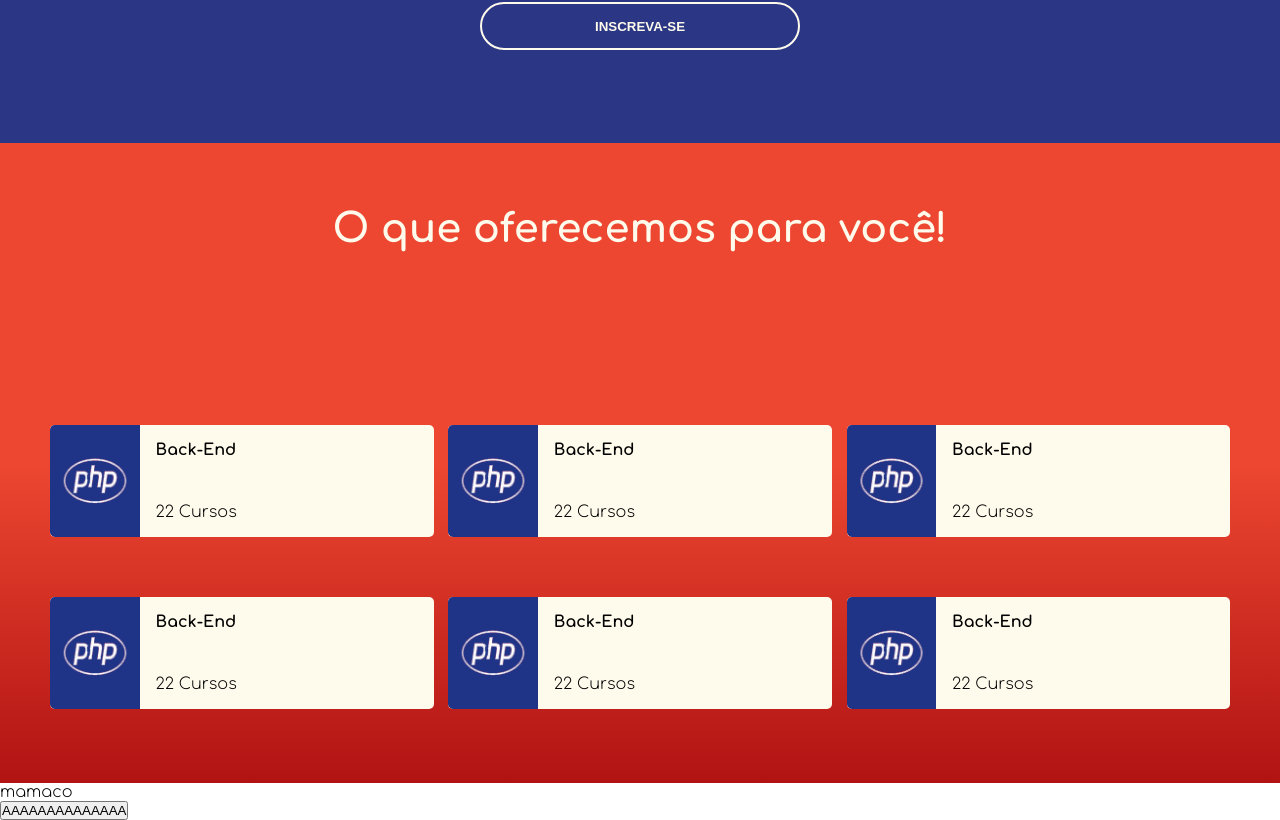
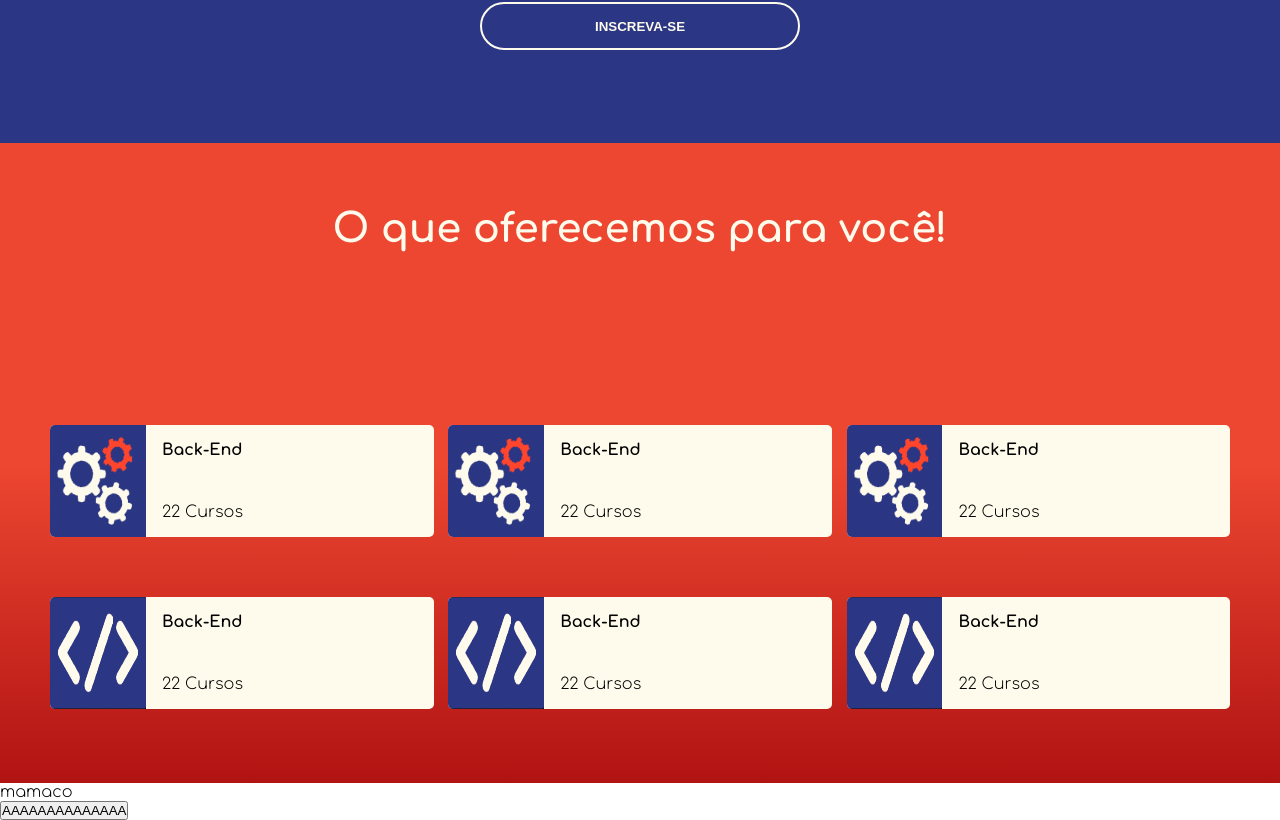
Before and after one commit to RuanLima8727/spidercode, a React (Create React App) app in the folder frontend/: page / in a window 1280 px wide. Shown: the part 1201-2021 px from the top of the page. Built offline with nearby package versions, Linux system fonts and the light colour scheme.

Commit message:
Estilo da scrool bar adicionado

```diff
--- a/frontend/src/assets/styles/global.css
+++ b/frontend/src/assets/styles/global.css
@@ -15,3 +15,21 @@ html {
 a {
     text-decoration : none;
 }
+
+/* Código para edição da barra de rolagem */
+
+::-webkit-scrollbar {
+    width: 10px;
+
+}
+
+::-webkit-scrollbar-thumb {
+    background-color: #2b3784;
+
+}
+
+::-webkit-scrollbar-track {
+    background-color: #FEFBEC;
+    border-radius: 10px;
+
+}
--- a/frontend/src/components/category-card/styles.css
+++ b/frontend/src/components/category-card/styles.css
@@ -5,6 +5,13 @@
     height: 14vh;
     border-radius: 5px;
  }
+
+ .section-3 .container .category-card-container section .category-card .category-card-image{
+   background-color: #2B3784;
+   width: 25%;
+   height: 14vh;
+   border-radius: 5px 0px 0px 5px;
+}
 
  .section-3 .container .category-card-container section .category-card .category-card-image img{
     width: 100%;
--- a/frontend/src/pages/Home/index.jsx
+++ b/frontend/src/pages/Home/index.jsx
@@ -7,7 +7,8 @@ import homeImage from '../../assets/images/a.png'
 import phpCourse from '../../assets/images/courses/php.jpg'
 import reduxCourse from '../../assets/images/courses/react-redux.png'
 import flutterCourse from '../../assets/images/courses/flutter.png'
-import courseCard from '../../assets/images/courseCard.png'
+import backCard from '../../assets/images/backend.png'
+import frontCard from '../../assets/images/frontend.png'
 
 import Animation from '../../components/animation'
 import CardCourse from '../../components/card-course'
@@ -17,7 +18,7 @@ import CategoryCard from '../../components/category-card'
 const Home = ()=> {
     return (
         <>
-        {/* <Animation/> */}
+        <Animation/>
         <div className="section-1">
             <div className="container">
                 <header>
@@ -74,24 +75,24 @@ const Home = ()=> {
                 <h2>O que oferecemos para você!</h2>
                 <section className="category-card-container">
                     <section>
-                        <CategoryCard image={courseCard} alt={"imagem do tipo de curso"}
+                        <CategoryCard image={backCard} alt={"imagem do tipo de curso"}
                             category={"Back-End"} courseAmount={"22"}/>
 
-                        <CategoryCard image={courseCard} alt={"imagem do tipo de curso"}
+                        <CategoryCard image={backCard} alt={"imagem do tipo de curso"}
                             category={"Back-End"} courseAmount={"22"}/>
 
-                        <CategoryCard image={courseCard} alt={"imagem do tipo de curso"}
+                        <CategoryCard image={backCard} alt={"imagem do tipo de curso"}
                             category={"Back-End"} courseAmount={"22"}/>
                     </section>
 
                     <section>
-                        <CategoryCard image={courseCard} alt={"imagem do tipo de curso"}
+                        <CategoryCard image={frontCard} alt={"imagem do tipo de curso"}
                             category={"Back-End"} courseAmount={"22"}/>
 
-                        <CategoryCard image={courseCard} alt={"imagem do tipo de curso"}
+                        <CategoryCard image={frontCard} alt={"imagem do tipo de curso"}
                             category={"Back-End"} courseAmount={"22"}/>
 
-                        <CategoryCard image={courseCard} alt={"imagem do tipo de curso"}
+                        <CategoryCard image={frontCard} alt={"imagem do tipo de curso"}
                             category={"Back-End"} courseAmount={"22"}/>
                     </section>
                 </section>
--- a/frontend/src/pages/Home/styles.css
+++ b/frontend/src/pages/Home/styles.css
@@ -206,4 +206,6 @@
  .section-3 .container .category-card-container section {
     display : flex;
     justify-content: space-between;
+
+
  }
```
Also changed, not shown: frontend/src/assets/images/backend.png (added), frontend/src/assets/images/frontend.png (added).
